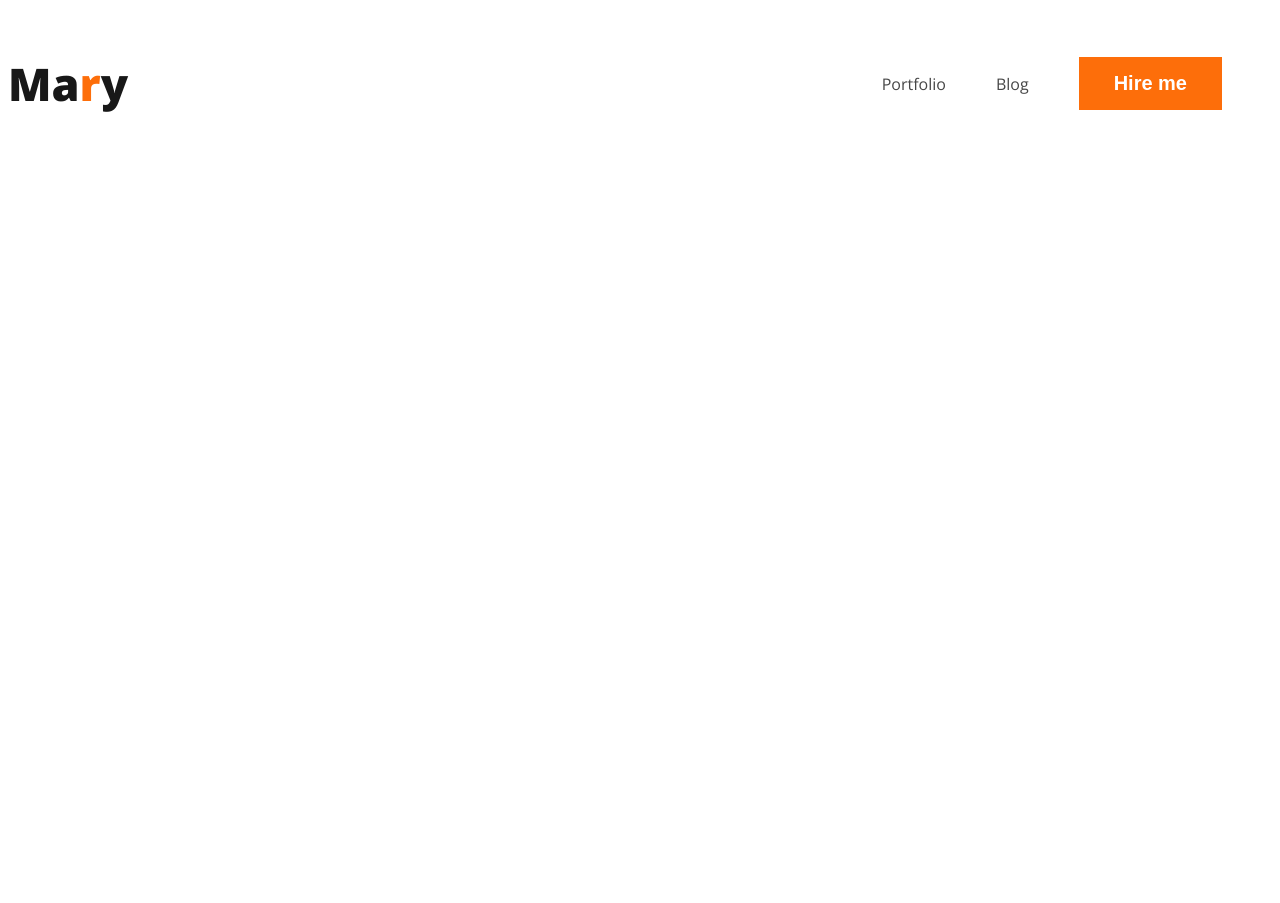
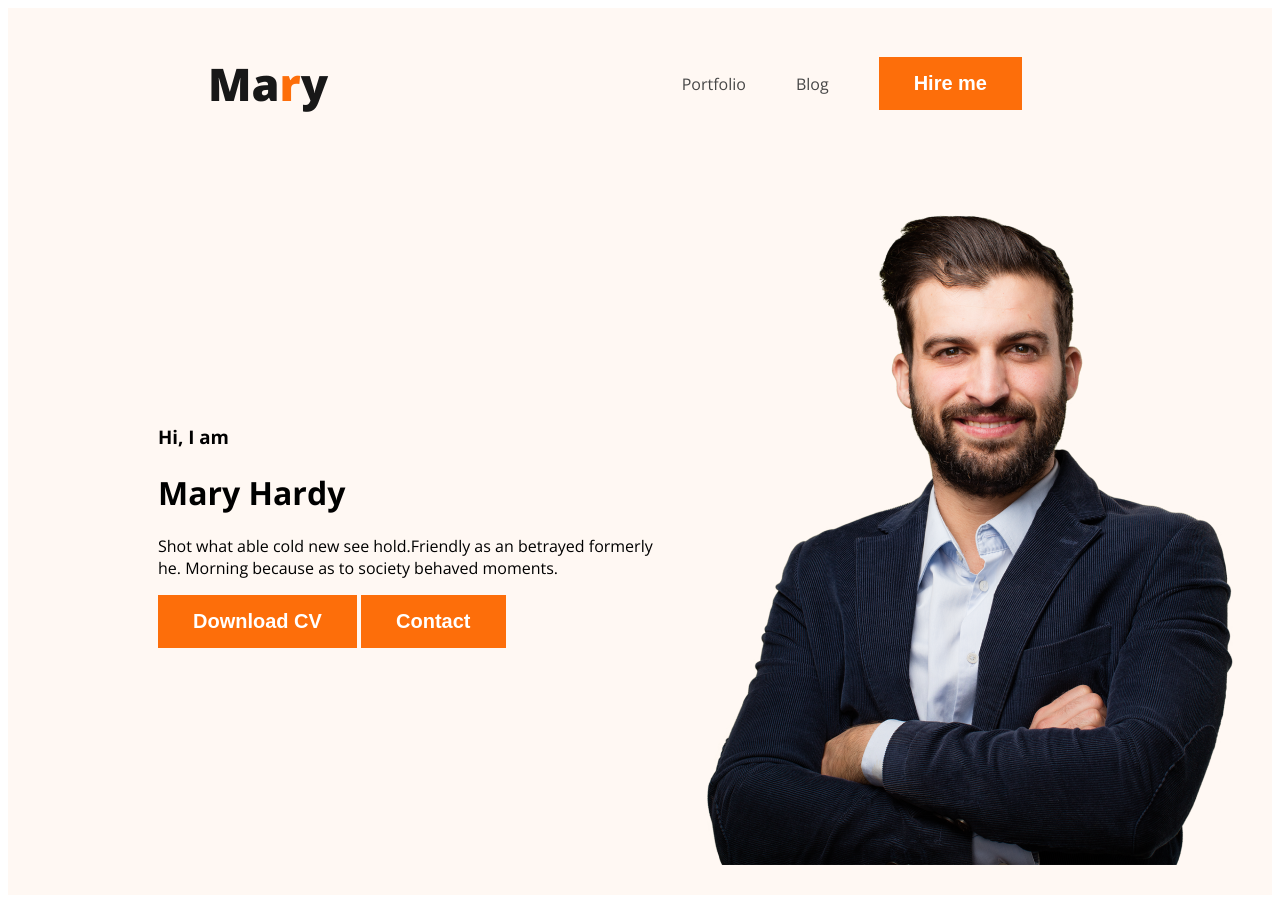
Before and after one commit to MdMehdiHasan9819/first-devoloper-portfolio, a plain HTML site: page index.html in a window 1280 px wide. Before the commit the page ends 800 px from the top, so only its background shows below. Drawn offline with nearby package versions, Linux system fonts and the light colour scheme.

Commit message:
added banner part

```diff
--- a/assets/style.css
+++ b/assets/style.css
@@ -20,6 +20,7 @@ nav{
     display: flex;
     justify-content: space-between;
     align-items: center;
+    margin: 0px 200px;
 
 }
 .nav-title{
@@ -46,3 +47,16 @@ nav a{
     text-decoration: none;
     color: #474747;
 }
+        /* Header related css */
+.header{
+background-color: #FFF8F3;
+}
+.banner{
+    padding: 30px 30px 30px 150px;
+    display: flex;
+    align-items: center;
+}
+.banner.profile-picture{
+    width: 500px;
+    height: 500px;
+}
--- a/index.html
+++ b/index.html
@@ -10,7 +10,7 @@
     <link rel="stylesheet" href="/assets/style.css">
 </head>
 <body>
-    <header>
+    <header class="header">
         <nav>
             <h3 class="nav-title">Ma<span class="r-color">r</span>y</h3>
             <ul>
@@ -19,6 +19,16 @@
                 <li> <button class="btn-primary" type="button">Hire me</button> </li>
             </ul>
         </nav>
+            <div class="banner">
+                <div>
+                    <h3 class="banner-titel">Hi, I  am</h3>
+                    <h1 class="banner-head">Mary Hardy</h1>
+                    <p>Shot what able cold new see hold.Friendly as an betrayed formerly he. Morning because as to society behaved moments.</p>
+                    <button class="btn-primary" type="button">Download CV</button>
+                    <button class="btn-primary" type="button">Contact</button>
+                </div>
+                <img class="profile-picture" src="./media/hardy (1).png" alt="" srcset="">
+            </div>
     </header>
     <main>
 
```
